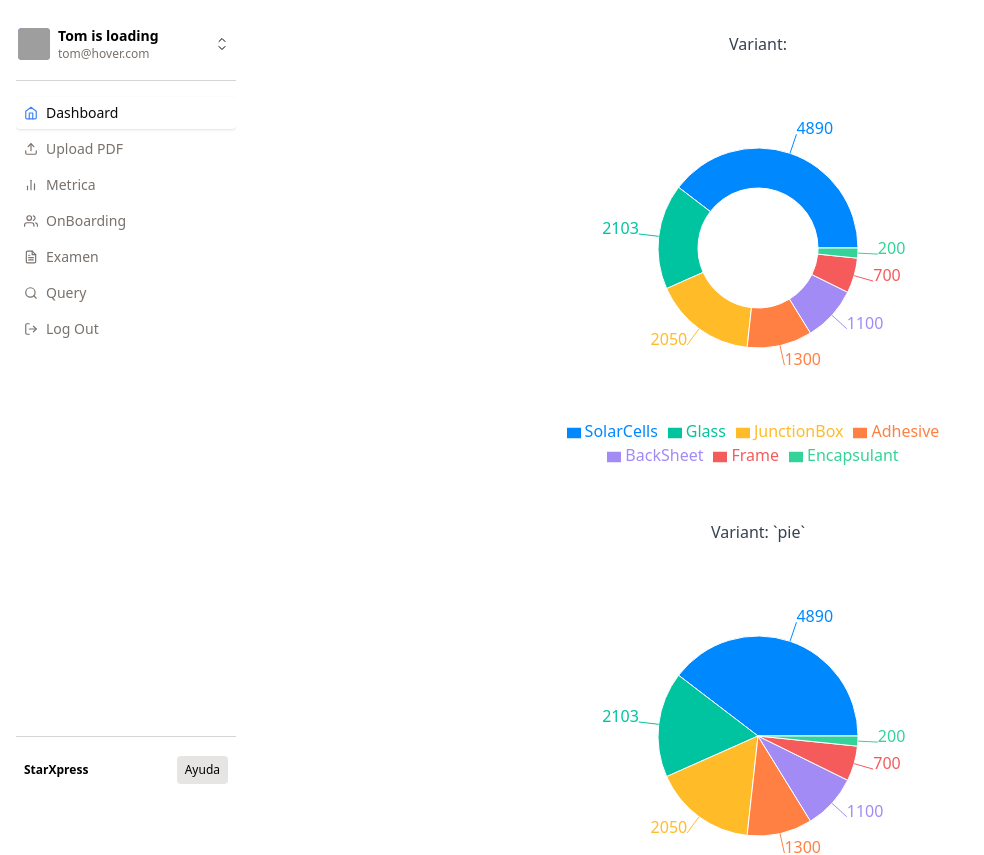
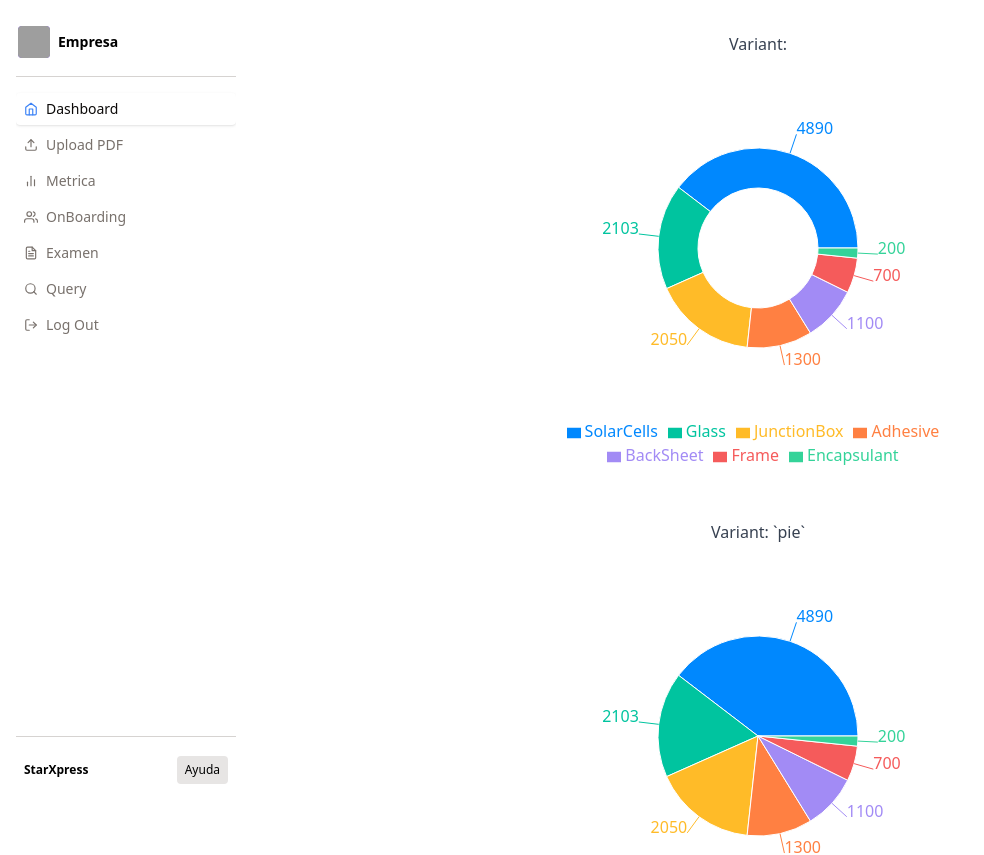
Before and after one commit to Hion-creator/chatbot2.0, a React (Vite) app in the folder frontend/: page /menu in a window 1280 px wide. Shown: the top 855 px of the page, without its empty margins (0-984 px from the left). Built offline with nearby package versions, Linux system fonts and the light colour scheme; sample sign-in values are in the browser's storage; grey boxes are pictures that could not be loaded.

Commit message:
Nombre Empresa Slidebar

```diff
--- a/frontend/src/components/Login.jsx
+++ b/frontend/src/components/Login.jsx
@@ -25,6 +25,7 @@ function Login() {
     try {
       const res = await login({ company_name: companyName, password })
       localStorage.setItem('token', res.access_token)
+      localStorage.setItem("empresa", res.company_name);
       navigate('/menu')
     } catch (err) {
       console.error(err)
--- a/frontend/src/components/SlideBar/AccountToggle.jsx
+++ b/frontend/src/components/SlideBar/AccountToggle.jsx
@@ -1,7 +1,8 @@
 import React from 'react'
-import { FiChevronDown, FiChevronUp } from "react-icons/fi"
 
 function AccountToggle() {
+    const empresa = localStorage.getItem("empresa") || "Empresa";
+
     return (
         <div className='border-b mb-4 mt-2 pb-4 border-stone-300'>
             <button className='flex p-0.5 hover:bg-stone-200 rounded
@@ -13,17 +14,9 @@ function AccountToggle() {
                 />
                 <div className='text-start'>
                     <span className='text-sm font-semibold block'>
-                    Tom is loading
-                </span>
-                <span className='text-xs block text-stone-500'>
-                    tom@hover.com
+                        {empresa}
                     </span>
                 </div>
-
-            <FiChevronDown className='absolute right-2 top-1/2
-            translate-y-[calc(-50%+4px)] text-xs' />
-            <FiChevronUp className='absolute right-2 top-1/2
-            translate-y-[calc(-50%-4px)] text-xs' />
             </button>
         </div>
     )
```
Also changed, not shown: 1 other file (tests, documents, lock files or other folders). Lines whose indentation alone changed are shown as unchanged.
